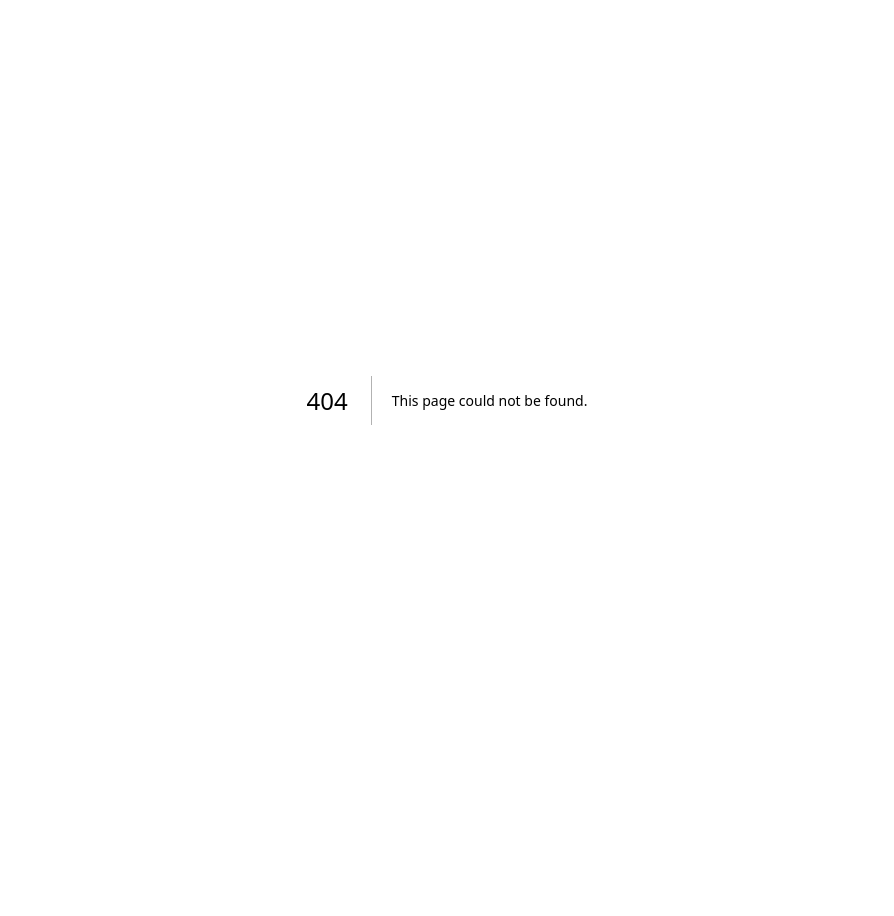
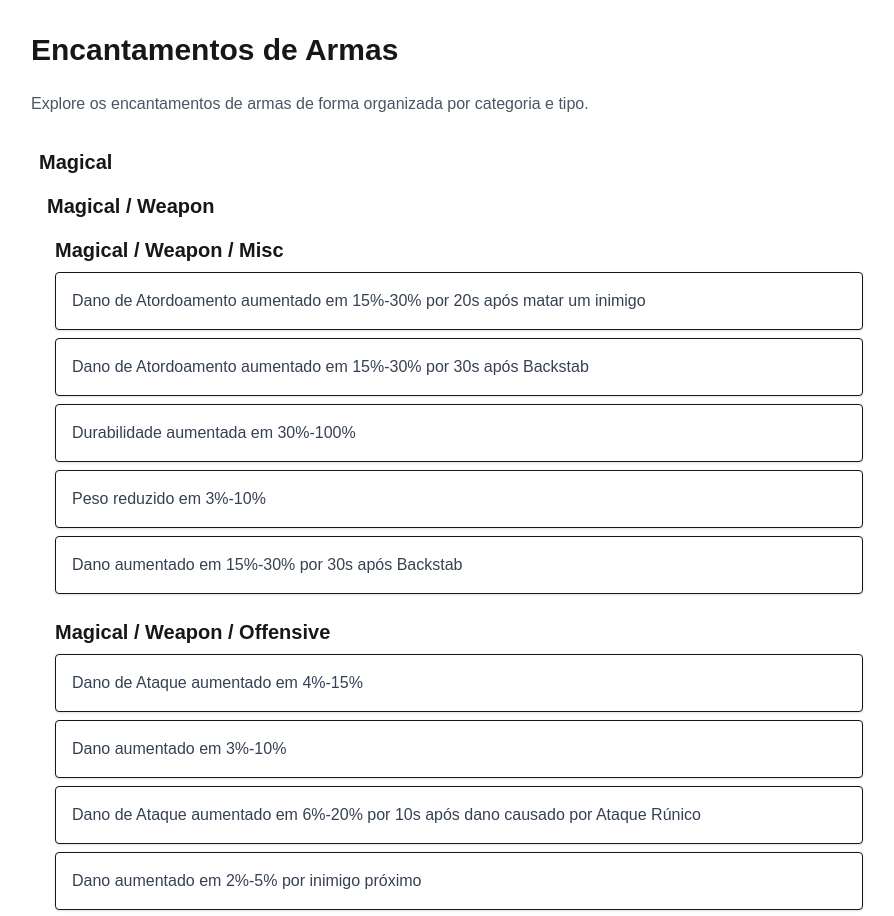
Before and after one commit to luciano-mf/wicked-atlas, a Next.js app: page /encantamentos in a window 1280 px wide. Before the commit this address had no page. Shown: the top 916 px of the page, without its empty margins (193-1087 px from the left). Before the commit the page ends 800 px from the top, so only its background shows below. Built offline with nearby package versions, Linux system fonts and the light colour scheme.

Commit message:
v0.1 start

```diff
--- /dev/null
+++ b/src/app/encantamentos.json
@@ -0,0 +1,48 @@
+{
+  "Magical": {
+    "Weapon": {
+      "Misc": [
+        {
+          "description": "Dano de Atordoamento aumentado em 15%-30% por 20s após matar um inimigo"
+        },
+        {
+          "description": "Dano de Atordoamento aumentado em 15%-30% por 30s após Backstab"
+        },
+        {
+          "description": "Durabilidade aumentada em 30%-100%"
+        },
+        {
+          "description": "Peso reduzido em 3%-10%"
+        },
+        {
+          "description": "Dano aumentado em 15%-30% por 30s após Backstab"
+        }
+      ],
+      "Offensive": [
+        { "description": "Dano de Ataque aumentado em 4%-15%" },
+        { "description": "Dano aumentado em 3%-10%" },
+        { "description": "Dano de Ataque aumentado em 6%-20% por 10s após dano causado por Ataque Rúnico" },
+        { "description": "Dano aumentado em 2%-5% por inimigo próximo" },
+        { "description": "Causa 7%-25% de dano ao atordoar um inimigo" },
+        { "description": "Dano Rúnico aumentado em 4%-15%" },
+        { "description": "Dano de Atordoamento aumentado em 4%-15%" },
+        { "description": "Velocidade de Ataque aumentada em 3%-10% baseado na durabilidade atual" },
+        { "description": "Dano aumentado em 3%-10% baseado na durabilidade atual" },
+        { "description": "Custo de Vigor do Ataque reduzido em 7%-15%" }
+      ],
+      "Stamina": [
+        { "description": "Custo de Vigor do Ataque reduzido em 7%-25% por 10s após Parry" }
+      ],
+      "Health": [
+        { "description": "Recupera 4%-10% de Vida ao matar" }
+      ],
+      "Critical": [
+        { "description": "Chance de Crítico aumentada em 3%-10%" },
+        { "description": "Dano Crítico aumentado em 6%-20%" }
+      ],
+      "Defence": [
+        { "description": "Ganha 12%-25% de Barreira ao matar" }
+      ]
+    }
+  }
+}
--- /dev/null
+++ b/src/app/encantamentos/page.tsx
@@ -0,0 +1,58 @@
+
+import fs from 'fs';
+import path from 'path';
+import React from 'react';
+
+type Encantamento = {
+  description: string;
+};
+
+type EncantamentosJson = {
+  [categoria: string]: {
+    [tipo: string]: {
+      [subtipo: string]: Encantamento[];
+    } | Encantamento[];
+  };
+};
+
+async function getEncantamentosJson(): Promise<EncantamentosJson> {
+  const filePath = path.join(process.cwd(), 'src', 'app', 'encantamentos.json');
+  const data = await fs.promises.readFile(filePath, 'utf-8');
+  return JSON.parse(data);
+}
+
+function renderEncantamentos(obj: any, path: string[] = []) {
+  if (Array.isArray(obj)) {
+    return (
+      <ul className="mb-6">
+        {obj.map((enc: Encantamento, idx: number) => (
+          <li key={idx} className="border rounded p-4 bg-white shadow mb-2">
+            <span className="text-gray-700">{enc.description}</span>
+          </li>
+        ))}
+      </ul>
+    );
+  }
+  return (
+    <div className="ml-2">
+      {Object.entries(obj).map(([key, value]) => (
+        <div key={key} className="mb-4">
+          <h2 className="text-xl font-semibold mt-4 mb-2 capitalize">{[...path, key].join(' / ')}</h2>
+          {renderEncantamentos(value, [...path, key])}
+        </div>
+      ))}
+    </div>
+  );
+}
+
+export default async function EncantamentosPage() {
+  const encantamentosJson = await getEncantamentosJson();
+
+  return (
+    <main className="p-8 max-w-4xl mx-auto">
+      <h1 className="text-3xl font-bold mb-6">Encantamentos de Armas</h1>
+      <p className="mb-8 text-gray-600">Explore os encantamentos de armas de forma organizada por categoria e tipo.</p>
+      {renderEncantamentos(encantamentosJson)}
+    </main>
+  );
+}
```
